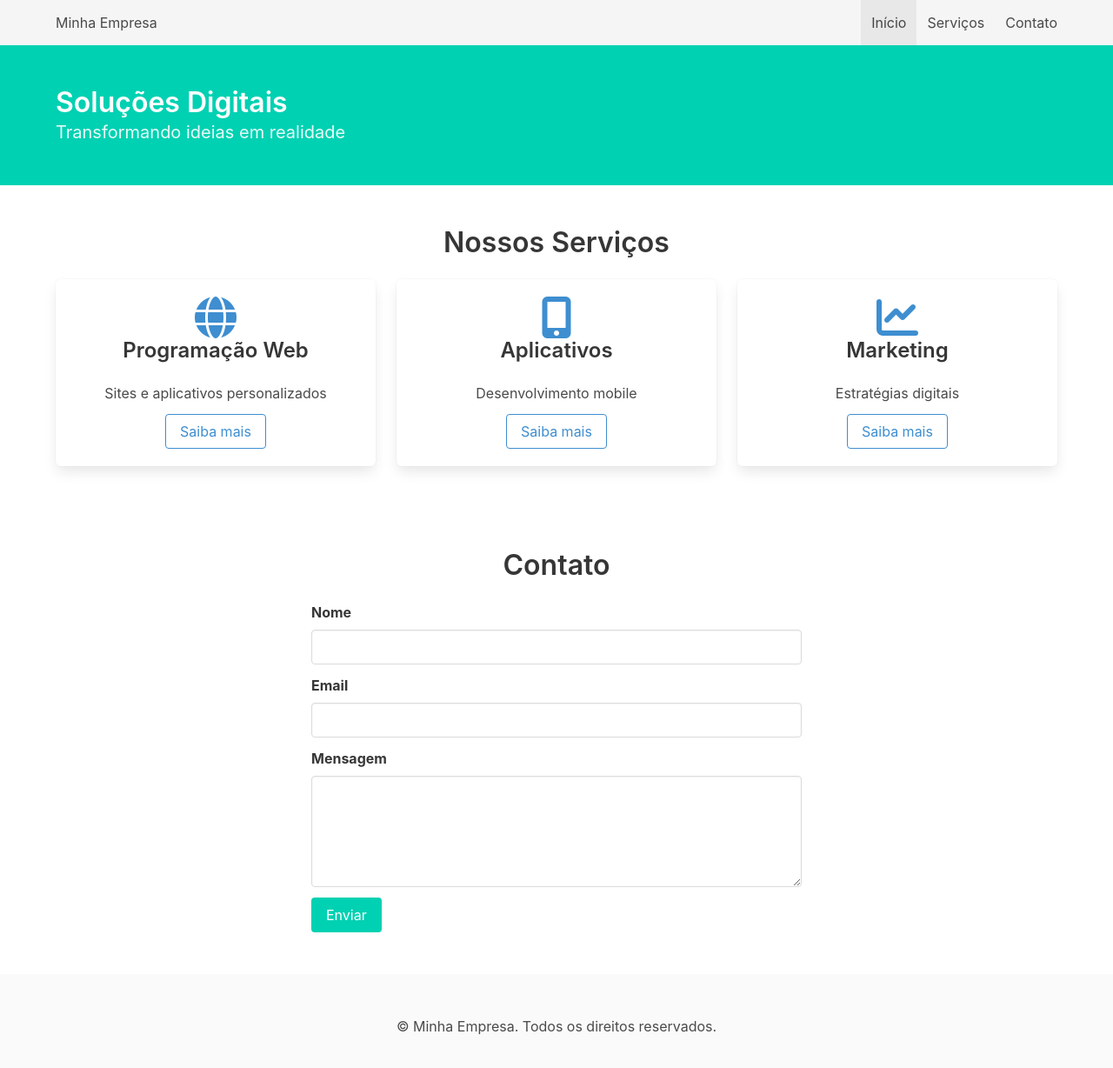
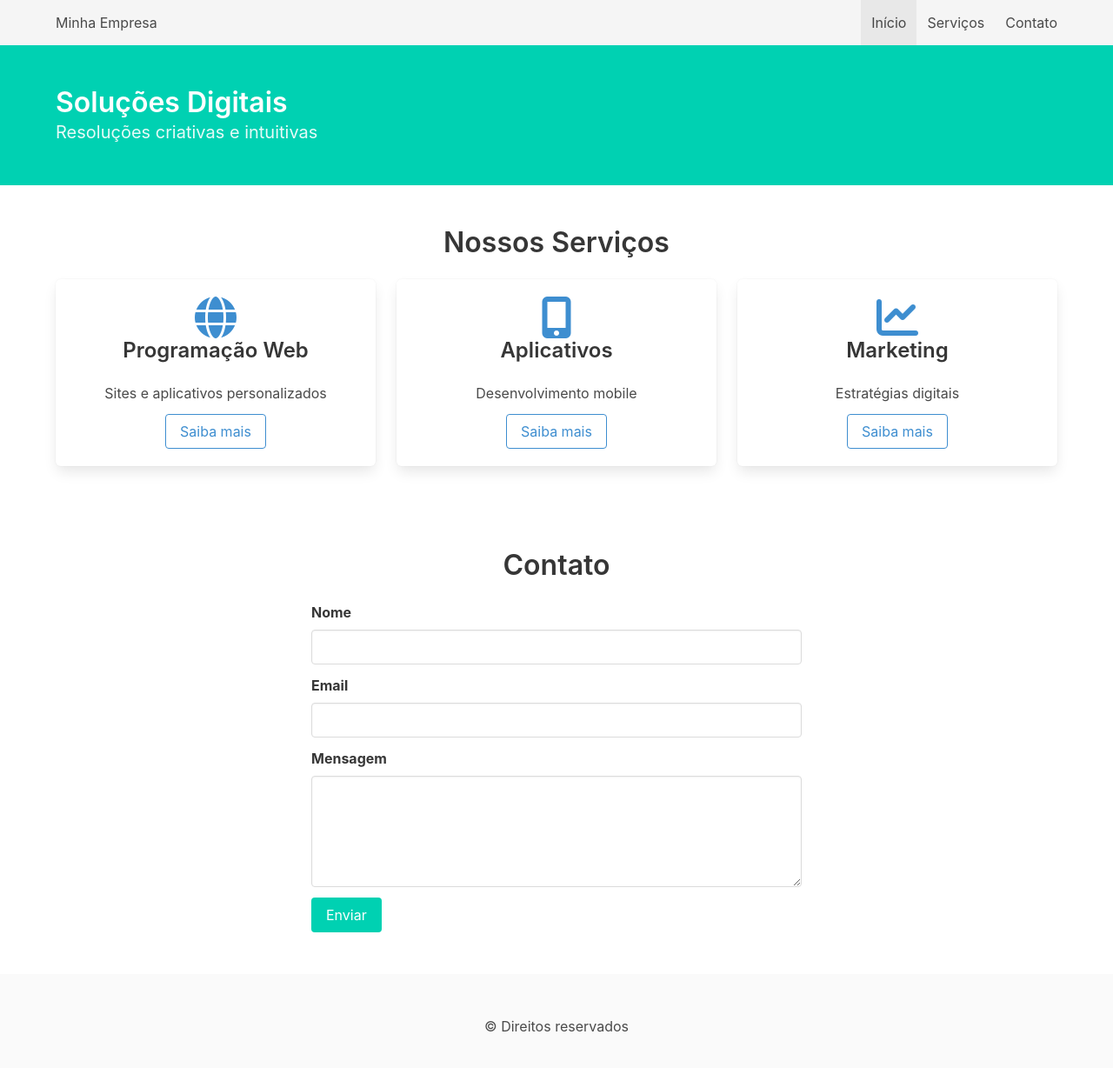
Before and after one commit to big-house842/Landing-com-Bulma, a plain HTML site: page index.html in a window 1280 px wide. Shown: the whole page at 87% size. Drawn offline with nearby package versions, Linux system fonts and the light colour scheme.

Commit message:
Update index.html
 - Agora Sim -

```diff
--- a/index.html
+++ b/index.html
@@ -33,7 +33,7 @@
     <div class="hero-body">
       <div class="container">
         <h1 class="title">Soluções Digitais</h1>
-        <p class="subtitle">Transformando ideias em realidade</p>
+        <p class="subtitle">Resoluções criativas e intuitivas</p>
       </div>
     </div>
   </section>
@@ -103,7 +103,7 @@
 
   <footer class="footer">
     <div class="content has-text-centered">
-      <p>&copy; Minha Empresa. Todos os direitos reservados.</p>
+      <p>&copy; Direitos reservados</p>
     </div>
   </footer>
 
```
